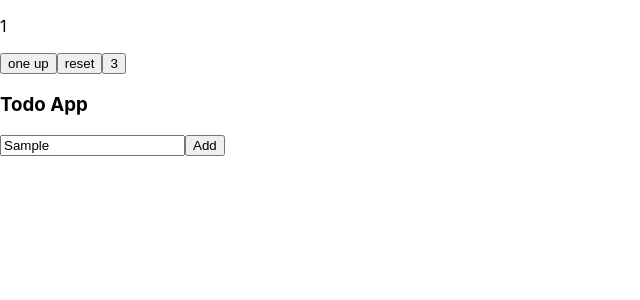
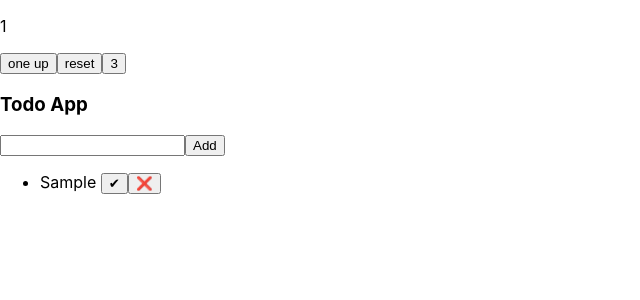
Before and after one commit to joonwonBaek/React-state-practice, a React (Create React App) app in the folder zustand/: page / in a window 1280 px wide. Both pictures are taken after typing "Sample" into the empty fields and a click on the button "Add". Shown: the top 300 px of the page, without its empty margins (0-640 px from the left). Built offline with nearby package versions, Linux system fonts and the light colour scheme.

Commit message:
TodoApp에 useTodoStore 훅 적용

```diff
--- a/zustand/src/components/TodoList.jsx
+++ b/zustand/src/components/TodoList.jsx
@@ -1,10 +1,15 @@
 import { useState } from "react";
+import { useTodoStore } from "../store/useTodoStore";
 
 const TodoList = () => {
   const [todoValue, setTodoValue] = useState("");
 
+  const { todos, addTodo, deleteTodo, completeTodo } = useTodoStore();
+
   const handleSubmit = (e) => {
     e.preventDefault();
+    addTodo(todoValue);
+    setTodoValue("");
   };
   return (
     <div>
@@ -19,6 +24,23 @@ const TodoList = () => {
         />
         <button type="submit">Add</button>
       </form>
+      <ul>
+        {todos.map((todo) => (
+          <li key={todo.id}>
+            <span
+              style={{
+                textDecoration: todo.isCompleted ? "line-through" : "unset",
+              }}
+            >
+              {todo.text}{" "}
+            </span>
+            {!todo.isCompleted ? (
+              <button onClick={() => completeTodo(todo.id)}>✔</button>
+            ) : null}
+            <button onClick={() => deleteTodo(todo.id)}>❌</button>
+          </li>
+        ))}
+      </ul>
     </div>
   );
 };
--- a/zustand/src/store/useTodoStore.js
+++ b/zustand/src/store/useTodoStore.js
@@ -22,6 +22,7 @@ export const useTodoStore = create((set) => ({
             isCompleted: true,
           };
         }
+        return todo;
       }),
     })),
 }));
```
